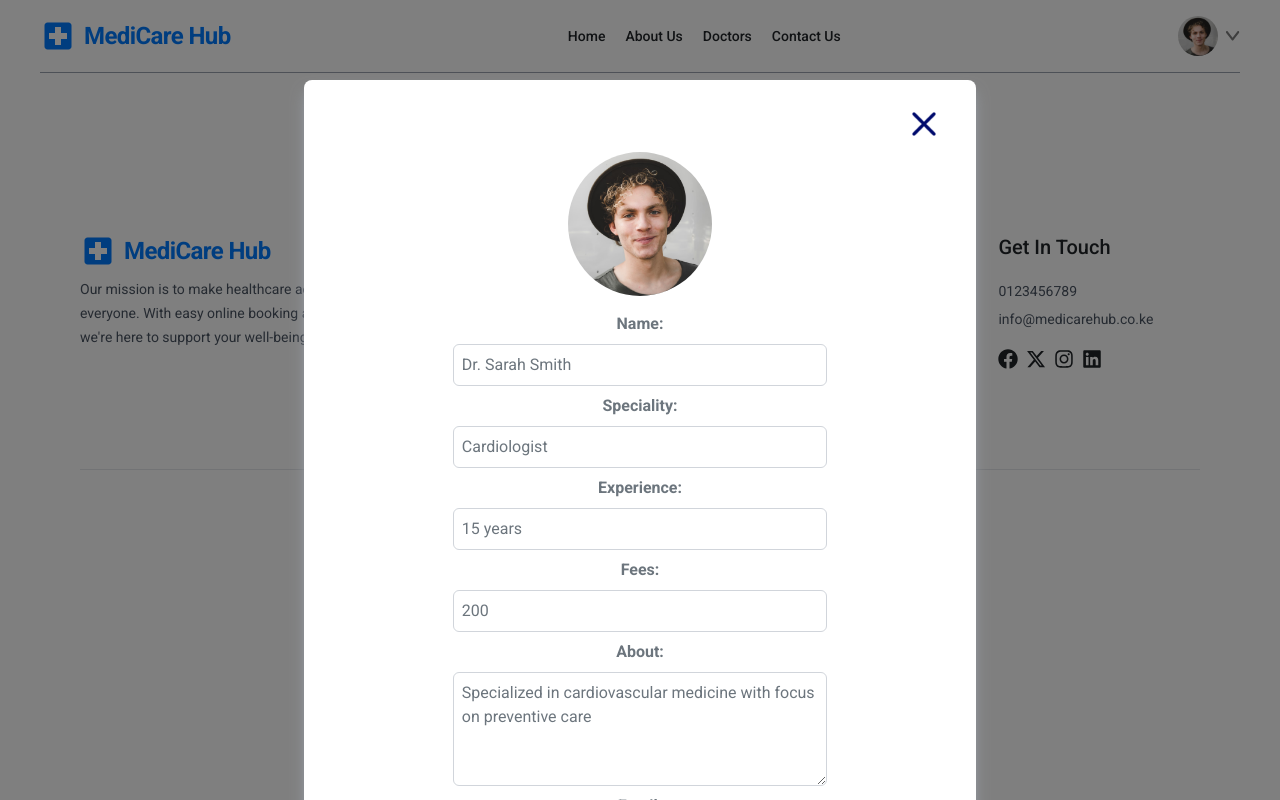
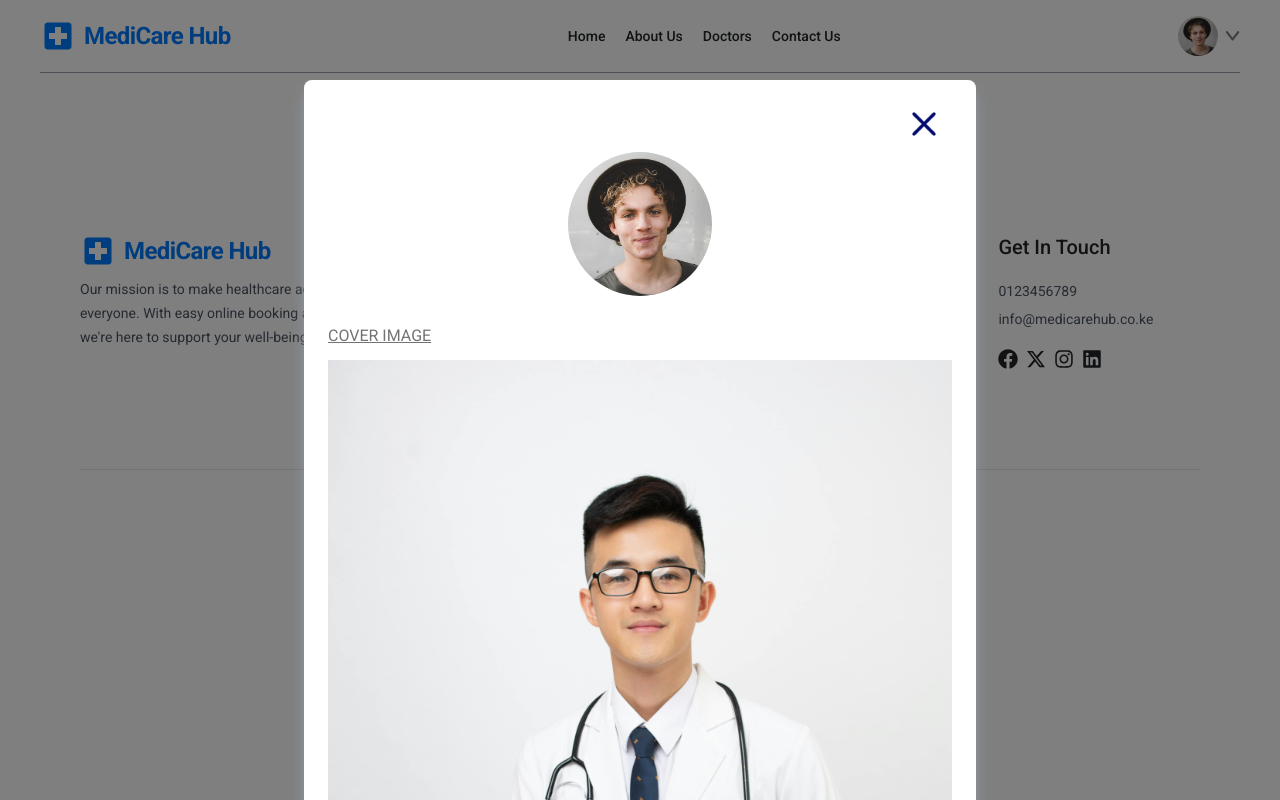
Before and after one commit to briansimiyuj/doctor-appointment-app, a React (Vite) app: page /profile in a window 1280 px wide. Both pictures are taken after a click on the button "Edit Profile". Built offline with nearby package versions, Linux system fonts and the light colour scheme; a web font is replaced by a local one.

Commit message:
update: Add cover image upload for doctor profiles

```diff
--- a/src/components/Profile/EditForm.tsx
+++ b/src/components/Profile/EditForm.tsx
@@ -2,10 +2,12 @@ import { useContext, useRef } from "react"
 import { ProfileContext } from "../../context/ProfileContext"
 import EditFormInput from "./EditFormInput"
 import { useEditFormInput } from "../../hooks/useEditFormInput"
+import { assets } from "../../assets/frontend/assets"
 
 const EditForm: React.FC = () =>{
 
     const fileInputRef = useRef<HTMLInputElement>(null),
+          coverImageRef = useRef<HTMLInputElement>(null),
           context = useContext(ProfileContext)
 
     if(!context) return null
@@ -21,6 +23,13 @@ const EditForm: React.FC = () =>{
     const handleImageClick = () =>{
 
         fileInputRef.current?.click()
+
+    }
+
+
+    const handleCoverImageClick = () =>{
+
+        coverImageRef.current?.click()
 
     }
 
@@ -52,6 +61,37 @@ const EditForm: React.FC = () =>{
                 </div>
 
 
+                {
+
+                    profile?.type === "doctor" &&(
+
+                        <div className="w-full">
+
+                            <h2 className="text-neutral-500 underline mt-3 mb-3">COVER IMAGE</h2>
+
+                            <img
+                                src={profile.coverImage || assets.uploadIcon}
+                                alt="Cover Image"
+                                className="w-full h-30 object-cover cursor-pointer"
+                                onClick={handleCoverImageClick}
+                            />
+
+                            <input
+                                type="file"
+                                name="coverImage"
+                                accept="image/*"
+                                hidden
+                                ref={coverImageRef}
+                                onChange={handleImageChange}
+                            />
+
+                        </div>
+
+                    )
+
+                }
+
+
                 <EditFormInput/>
 
 
```
Also changed, not shown: 1 other file (tests, documents, lock files or other folders).
